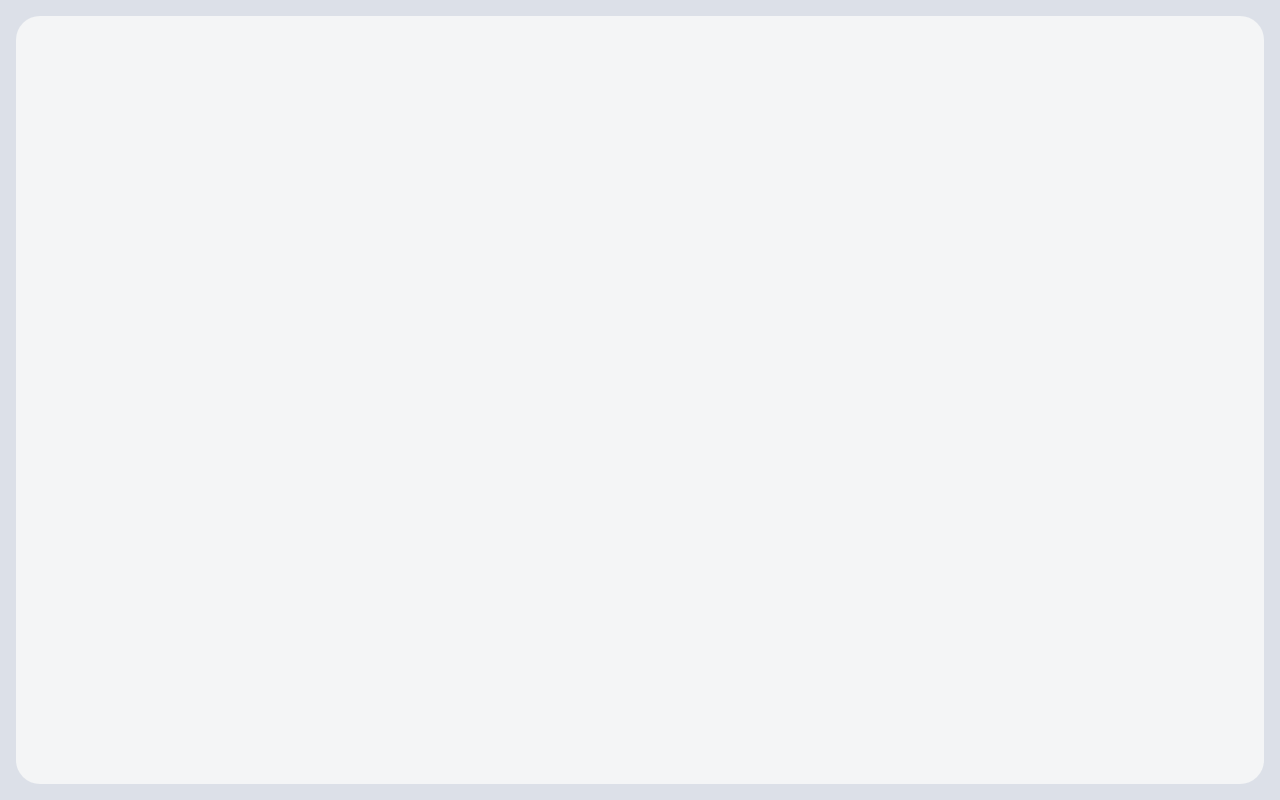
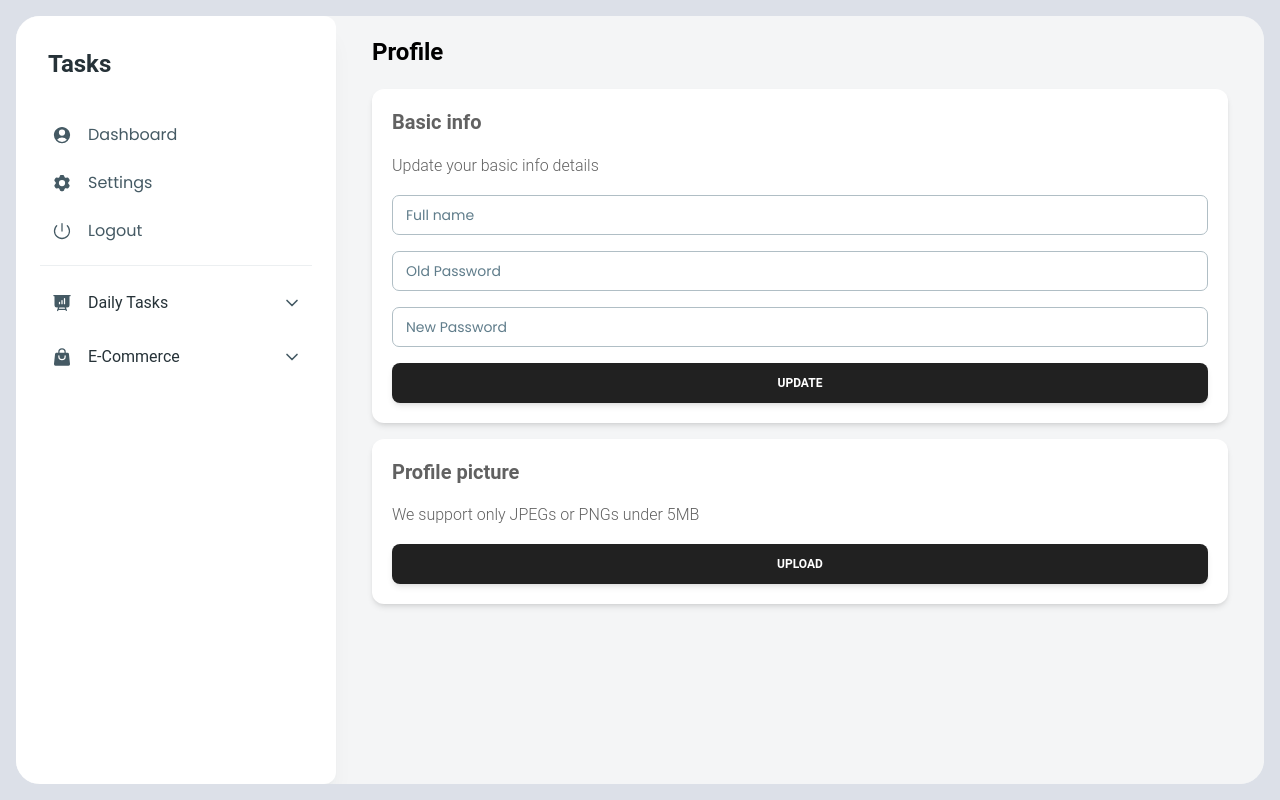
Before and after one commit to elimelechAdam/TaskManagement, a React (Vite) app in the folder client/: page /settings in a window 1280 px wide. Before the commit this address had no page. Built offline with nearby package versions, Linux system fonts and the light colour scheme; sample sign-in values are in the browser's storage.

Commit message:
Update sessions.json and App.jsx

```diff
--- a/client/src/App.jsx
+++ b/client/src/App.jsx
@@ -5,6 +5,7 @@ import { AuthLayout } from "./_auth/AuthLayout";
 import { Signup } from "./_auth/pages/Signup";
 import { RootLayout } from "./_root/RootLayout";
 import { Toaster, toast } from "sonner";
+import { ProfileSettings } from "./_auth/pages/ProfileSettings";
 
 function App() {
   return (
@@ -19,6 +20,7 @@ function App() {
 
           <Route element={<RootLayout />}>
             <Route path="/dashboard" element={<Dashboard />} />
+            <Route path="/settings" element={<ProfileSettings />} />
           </Route>
         </Routes>
       </div>
--- /dev/null
+++ b/client/src/_auth/pages/ProfileSettings.jsx
@@ -0,0 +1,81 @@
+import React, { useState } from "react";
+import { Input, Button, Card, Typography } from "@material-tailwind/react";
+
+export function ProfileSettings() {
+  const [formData, setFormData] = useState({
+    fullName: "",
+    password: "",
+    phone: "",
+  });
+
+  const handleChange = (event) => {
+    const { name, value } = event.target;
+    setFormData((prev) => ({ ...prev, [name]: value }));
+  };
+
+  const handleSubmit = (event) => {
+    event.preventDefault();
+    // Handle form submission logic here
+    console.log("Form Data:", formData);
+  };
+
+  return (
+    <div className="max-w-4xl mx-auto p-5">
+      <Typography variant="h4" className="mb-5">
+        Profile
+      </Typography>
+      <Card className="p-5 shadow-md">
+        <Typography variant="h5" className="mb-4">
+          Basic info
+        </Typography>
+        <Typography className="mb-4">Update your basic info details</Typography>
+        <form onSubmit={handleSubmit}>
+          <div className="mb-4">
+            <Input
+              label="Full name"
+              name="fullName"
+              value={formData.fullName}
+              onChange={handleChange}
+              className="w-full"
+            />
+          </div>
+          <div className="mb-4">
+            <Input
+              label="Old Password"
+              type="password"
+              name="password"
+              value={formData.password}
+              onChange={handleChange}
+              className="w-full"
+            />
+          </div>
+          <div className="mb-4">
+            <Input
+              label="New Password"
+              type="password"
+              name="password"
+              value={formData.password}
+              onChange={handleChange}
+              className="w-full"
+            />
+          </div>
+
+          <Button className=" w-full" type="submit">
+            Update
+          </Button>
+        </form>
+      </Card>
+      <Card className="mt-4 p-5 shadow-md">
+        <Typography variant="h5" className="mb-4">
+          Profile picture
+        </Typography>
+        <Typography className="mb-4">
+          We support only JPEGs or PNGs under 5MB
+        </Typography>
+        <Button className="w-full">Upload</Button>
+      </Card>
+    </div>
+  );
+}
+
+export default ProfileSettings;
```
Also changed, not shown: 1 other file (tests, documents, lock files or other folders).
